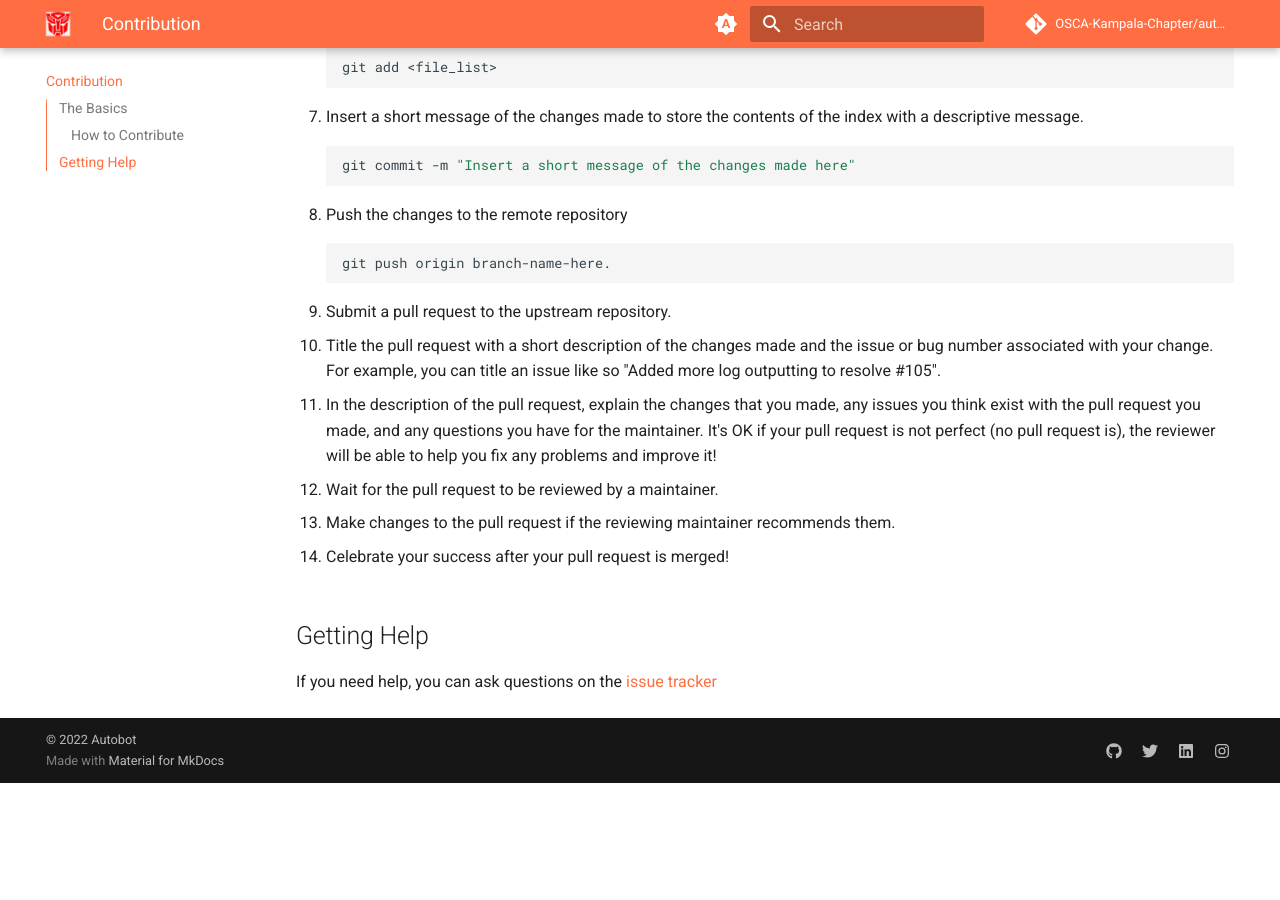
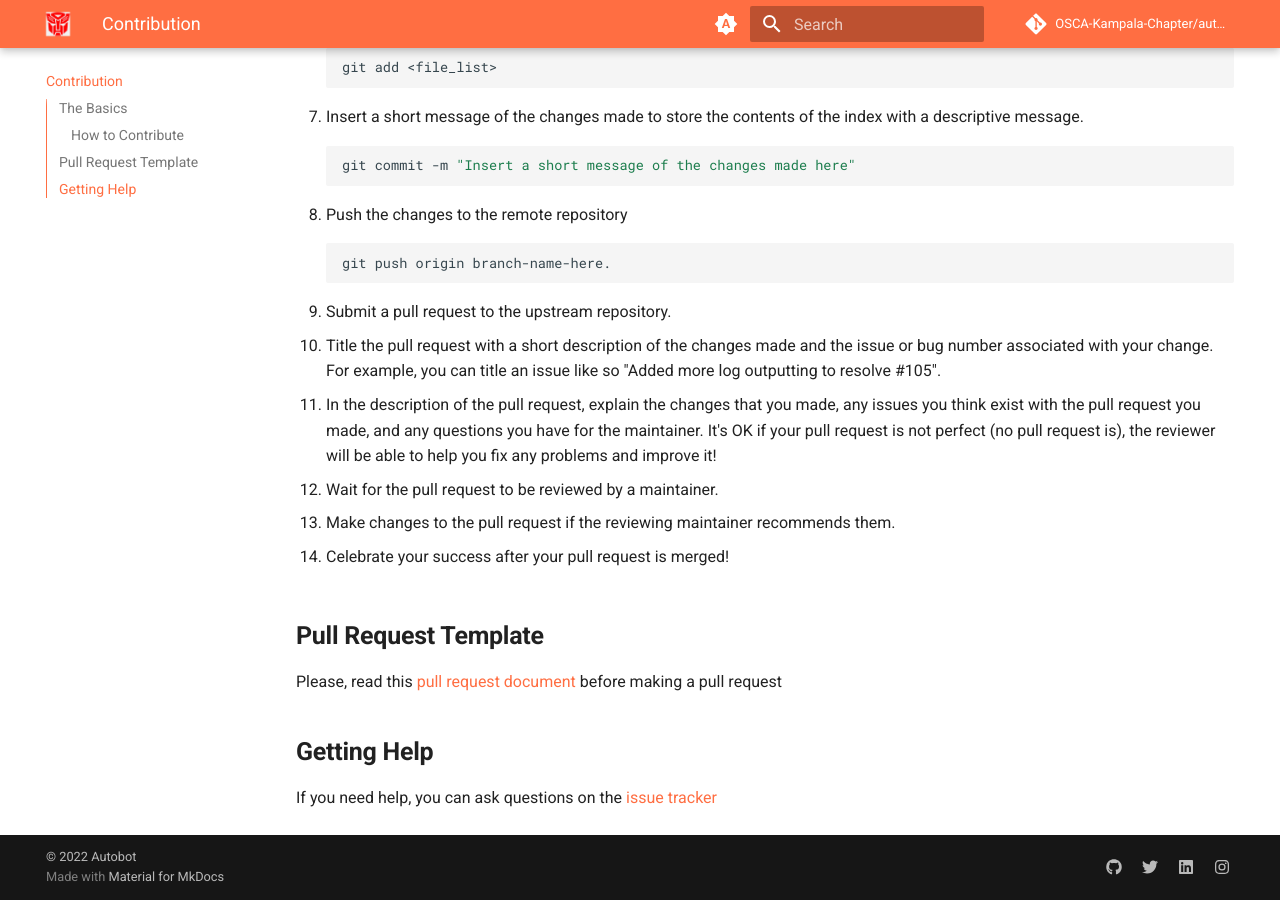
Before and after one commit to OSCA-Kampala-Chapter/autobot, an MkDocs documentation site: the page built from docs/contribution_guide.md, in a window 1280 px wide and 900 px high, scrolled down 915 px. Built offline with MkDocs 1.6.1 and Material for MkDocs 9.7.7, drawn with Linux system fonts in a browser that asks for light colours; comment, search, counter and statistics services are not loaded; before the commit the page ends 1698 px from its top, so only the background shows below that.

Commit message:
udated-the-contribution-guide-style

```diff
--- a/docs/contribution_guide.md
+++ b/docs/contribution_guide.md
@@ -1,8 +1,8 @@
-# Contributing Guide
+# **Contributing Guide**
 
 First off, thanks for taking the time to contribute! :rocket:
 
-## The Basics
+## **The Basics**
 
 If you are looking to help with a code contribution, this project uses [MKDocs](https://www.mkdocs.org/) for documentation generation, [Python](https://www.python.org/) for the plugin, along with a splattering of [Markdown](https://www.markdownguide.org/) and [yaml](https://yaml.org/).  I've included my [VSCode](https://code.visualstudio.com/) workspace and a [Docker](https://docs.docker.com/) development container.  Read about [how I develop using VSCode and Docker](https://www.allisonthackston.com/articles/docker-development.html). If you don't feel ready to make autobot code contribution yet, no problem! You can also check out the issues we have in the [Github issue tracker](https://github.com/OSCA-Kampala-Chapter/autobot/issues).
 
@@ -13,7 +13,7 @@
 can use to learn what they need to know to contribute to your project]_ i will put them here if provided
 -->
 
-### How to Contribute
+### **How to Contribute**
 
 Never made an open-source contribution before? Wondering how contributions work in this project? Here's a quick rundown!
 
@@ -65,7 +65,10 @@
 
 14. Celebrate your success after your pull request is merged!
 
-## Getting Help
+## **Pull Request Template**
+Please, read this [pull request document](pull-request-information.md) before making a pull request
+
+## **Getting Help**
 
 If you need help, you can ask questions on the [issue tracker](https://github.com/OSCA-Kampala-Chapter/autobot/issues)
 
```
